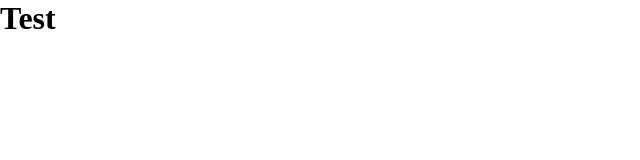
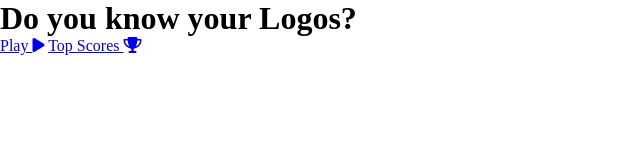
Before and after one commit to sherryrich/logo-quiz, a plain HTML site: page index.html in a window 1280 px wide. Shown: the whole page, without its empty margins (0-640 px from the left). Drawn offline with Linux system fonts and the light colour scheme.

Commit message:
fontawesome working

```diff
--- a/index.html
+++ b/index.html
@@ -5,10 +5,17 @@
     <meta http-equiv="X-UA-Compatible" content="IE=edge">
     <meta name="viewport" content="width=device-width, initial-scale=1.0">
     <link rel="stylesheet" href="assets/css/style.css">
+    <script src="https://kit.fontawesome.com/551ee76ae4.js" crossorigin="anonymous"></script>
     <title>Logo Quiz</title>
 </head>
 <body>
-    <h1>Test</h1>
+    <div class="container">
+        <div id="hone" class="flex-column flex-center">
+            <h1>Do you know your Logos?</h1>
+            <a href="game.html">Play <i class="fa-solid fa-play"></i></a>
+            <a href="topscores.html">Top Scores <i class="fa-solid fa-trophy"></i></a>
+        </div>
+    </div>
     <script src="assets/js/game.js"></script>
 </body>
 </html>
```
Also changed, not shown: assets/css/style.css (+9 -8 lines), game.html (added), topscores.html (added).
